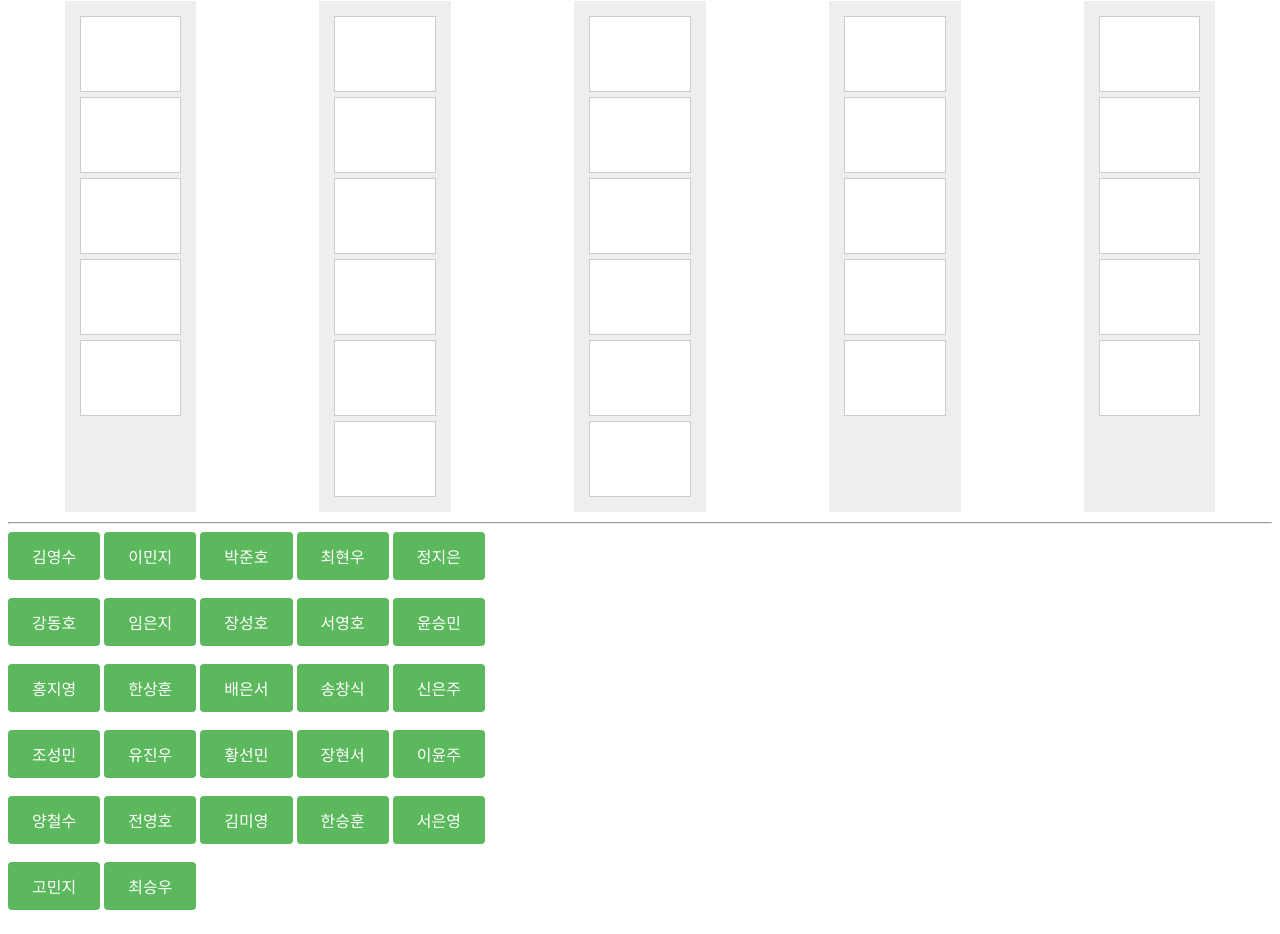
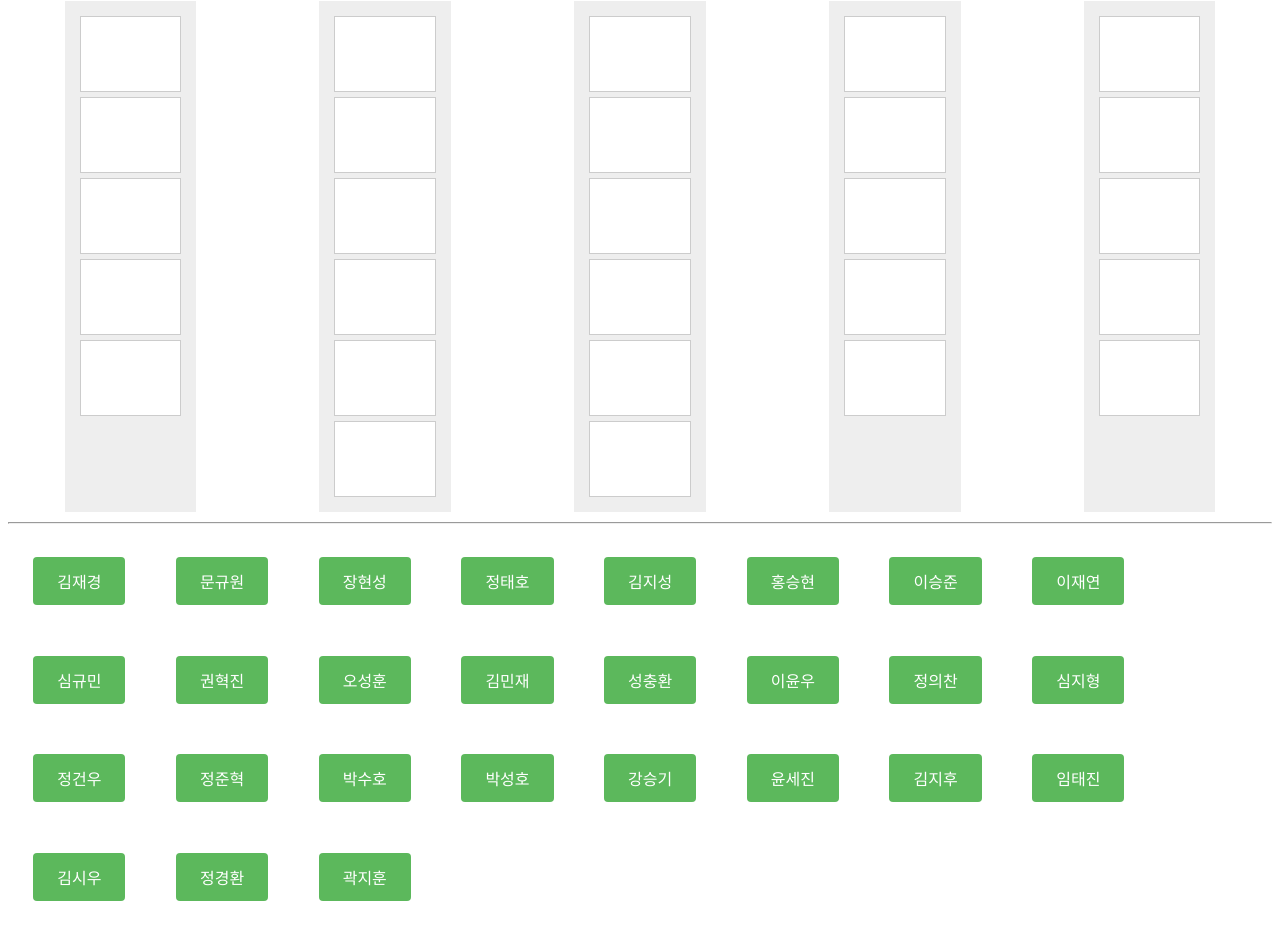
Before and after one commit to cho9191/seat-arrange, a plain HTML site: page index.html in a window 1280 px wide. Shown: the part 250-1184 px from the top of the page. Drawn offline with Linux system fonts and the light colour scheme.

Commit message:
20230402 수정

```diff
--- a/index.html
+++ b/index.html
@@ -66,6 +66,7 @@
              cursor: pointer;
              border-radius: 4px;
              transition: background-color 0.3s ease;
+             margin: 2% 2%;
          }
 
         /* 버튼 호버 스타일 */
@@ -157,48 +158,56 @@
 
 <div>
     <div class="buttons">
-        <button class="name-button">김영수</button>
-        <button class="name-button">이민지</button>
-        <button class="name-button">박준호</button>
-        <button class="name-button">최현우</button>
-        <button class="name-button">정지은</button>
-    </div>
-    <br>
-        <div class="buttons">
-        <button class="name-button">강동호</button>
-        <button class="name-button">임은지</button>
-        <button class="name-button">장성호</button>
-        <button class="name-button">서영호</button>
-        <button class="name-button">윤승민</button>
-        </div><br>
-    <div class="buttons">
-        <button class="name-button">홍지영</button>
-        <button class="name-button">한상훈</button>
-        <button class="name-button">배은서</button>
-        <button class="name-button">송창식</button>
-        <button class="name-button">신은주</button>
-    </div><br>
-    <div class="buttons">
-        <button class="name-button">조성민</button>
-        <button class="name-button">유진우</button>
-        <button class="name-button">황선민</button>
-        <button class="name-button">장현서</button>
-        <button class="name-button">이윤주</button>
-    </div><br>
-    <div class="buttons">
-        <button class="name-button">양철수</button>
-        <button class="name-button">전영호</button>
-        <button class="name-button">김미영</button>
-        <button class="name-button">한승훈</button>
-        <button class="name-button">서은영</button>
-</div><br>
-        <button class="name-button">고민지</button>
-        <button class="name-button">최승우</button>
+        <button class="name-button">홍승현</button>
+        <button class="name-button">권혁진</button>
+        <button class="name-button">윤세진</button>
+        <button class="name-button">심지형</button>
+        <button class="name-button">문규원</button>
+        <button class="name-button">이윤우</button>
+        <button class="name-button">정건우</button>
+        <button class="name-button">정태호</button>
+        <button class="name-button">심규민</button>
+        <button class="name-button">김재경</button>
+        <button class="name-button">박수호</button>
+        <button class="name-button">박성호</button>
+        <button class="name-button">김시우</button>
+        <button class="name-button">곽지훈</button>
+        <button class="name-button">김민재</button>
+        <button class="name-button">오성훈</button>
+        <button class="name-button">김지후</button>
+        <button class="name-button">이재연</button>
+        <button class="name-button">김지성</button>
+        <button class="name-button">정준혁</button>
+        <button class="name-button">정의찬</button>
+        <button class="name-button">이승준</button>
+        <button class="name-button">강승기</button>
+        <button class="name-button">성충환</button>
+        <button class="name-button">임태진</button>
+        <button class="name-button">장현성</button>
+        <button class="name-button">정경환</button>
     </div>
 
 </div>
 
 <script>
+/*버튼 랜덤 섞기 시작*/
+window.onload = function() {
+    // 버튼 요소들을 선택하여 배열로 저장합니다.
+    var buttons = document.querySelectorAll('.name-button');
+
+    // 버튼 요소들을 랜덤한 순서로 배열합니다.
+    var shuffledButtons = Array.from(buttons).sort(function() {
+        return Math.random() - 0.5;
+    });
+
+    // 랜덤한 순서로 배열된 버튼 요소들을 부모 요소에 추가합니다.
+    var parent = document.querySelector('.buttons');
+    shuffledButtons.forEach(function(button) {
+        parent.appendChild(button);
+    });
+};
+/*버튼 랜덤 섞기 끝*/
+
 
     // seat 요소들을 가져옵니다.
     const seats = document.querySelectorAll('.seat');
@@ -232,13 +241,11 @@
                 }
 
             }else{
-                // 선택된 버튼이 '박준호'일 때, 2-1 좌석에 고정시킵니다.
-                if (button.textContent === '박준호') {
-                    selectedSeat = document.querySelector('#\\32-1');
-                } else {
+
                     // seats 배열에서 선택되지 않은 seat 요소들을 필터링합니다.
                     const unselectedSeats = Array.from(seats).filter((seat) => {
-                        return seat.style.backgroundColor !== 'orange';
+                        return seat.style.backgroundColor !== 'orange'
+                        && !['#1-3', '#1-5', '#3-5', '#3-6', '#5-5'].includes(`#${seat.id}`);
                     });
 
                     // unselectedSeats 배열이 비어있는 경우, selectedSeat에 null 값을 할당합니다.
@@ -248,10 +255,27 @@
                         // unselectedSeats 배열에서 랜덤 인덱스를 구합니다.
                         const randomIndex = Math.floor(Math.random() * unselectedSeats.length);
 
-                        // 랜덤으로 선택된 seat 요소를 가져옵니다.
-                        selectedSeat = unselectedSeats[randomIndex];
+
+                        if (button.textContent === '강승기') {
+                            selectedSeat = document.querySelector('#\\31-3');
+                        }
+                        else if(button.textContent === '이승준'){
+                            selectedSeat = document.querySelector('#\\31-5');
+
+                        }else if(button.textContent === '정경환'){
+                            selectedSeat = document.querySelector('#\\33-5');
+
+                        }else if(button.textContent === '박성호'){
+                            selectedSeat = document.querySelector('#\\33-6');
+
+                        }else if(button.textContent === '성충환'){
+                            selectedSeat = document.querySelector('#\\35-5');
+
+                        }else {
+                            // 랜덤으로 선택된 seat 요소를 가져옵니다.
+                            selectedSeat = unselectedSeats[randomIndex];
+                        }
                     }
-                }
             }
 
 
```
